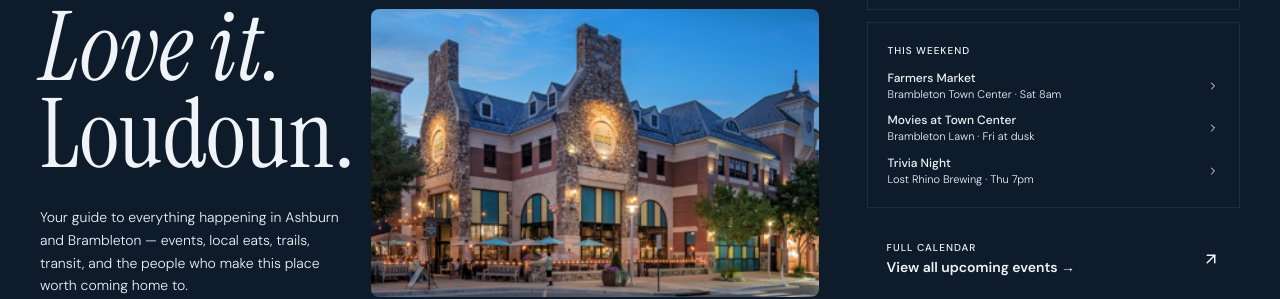
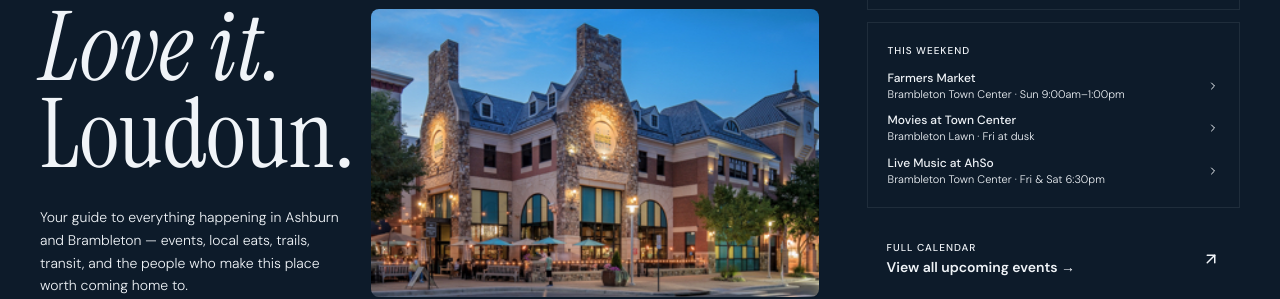
Before and after one commit to priyaramineni7-ctrl/Hometown-Website, a React (Vite) app: page / in a window 1280 px wide. Shown: the part 281-580 px from the top of the page. Built offline with nearby package versions, Linux system fonts and the light colour scheme.

Commit message:
Fix inaccurate This Weekend info and add event links

```diff
--- a/src/app/components/sections/HeroSection.tsx
+++ b/src/app/components/sections/HeroSection.tsx
@@ -74,17 +74,37 @@ export function HeroSection() {
           <HeroSnapshotCard label="This weekend">
             <div className="flex flex-col gap-2.5">
               {[
-                { t: "Farmers Market",        s: "Brambleton Town Center · Sat 8am" },
-                { t: "Movies at Town Center",  s: "Brambleton Lawn · Fri at dusk" },
-                { t: "Trivia Night",           s: "Lost Rhino Brewing · Thu 7pm" },
-              ].map(({ t, s }) => (
-                <div key={t} className="flex items-center justify-between gap-4">
+                {
+                  t: "Farmers Market",
+                  s: "Brambleton Town Center · Sun 9:00am–1:00pm",
+                  href: "https://eatloco.org/brambleton-2/",
+                },
+                {
+                  t: "Movies at Town Center",
+                  s: "Brambleton Lawn · Fri at dusk",
+                  href: "https://www.eventeny.com/events/brambletonmovieonthegreen-29841/",
+                },
+                {
+                  t: "Live Music at AhSo",
+                  s: "Brambleton Town Center · Fri & Sat 6:30pm",
+                  href: "https://www.ahsoresto.com/",
+                },
+              ].map(({ t, s, href }) => (
+                <a
+                  key={t}
+                  href={href}
+                  target="_blank"
+                  rel="noopener noreferrer"
+                  className="flex items-center justify-between gap-4 group"
+                >
                   <div>
-                    <p className="text-xs font-medium text-foreground">{t}</p>
+                    <p className="text-xs font-medium text-foreground group-hover:text-primary transition-colors">
+                      {t}
+                    </p>
                     <p className="text-[11px] text-muted-foreground font-light">{s}</p>
                   </div>
                   <ChevronRight size={12} className="text-muted-foreground flex-shrink-0" />
-                </div>
+                </a>
               ))}
             </div>
           </HeroSnapshotCard>
```
